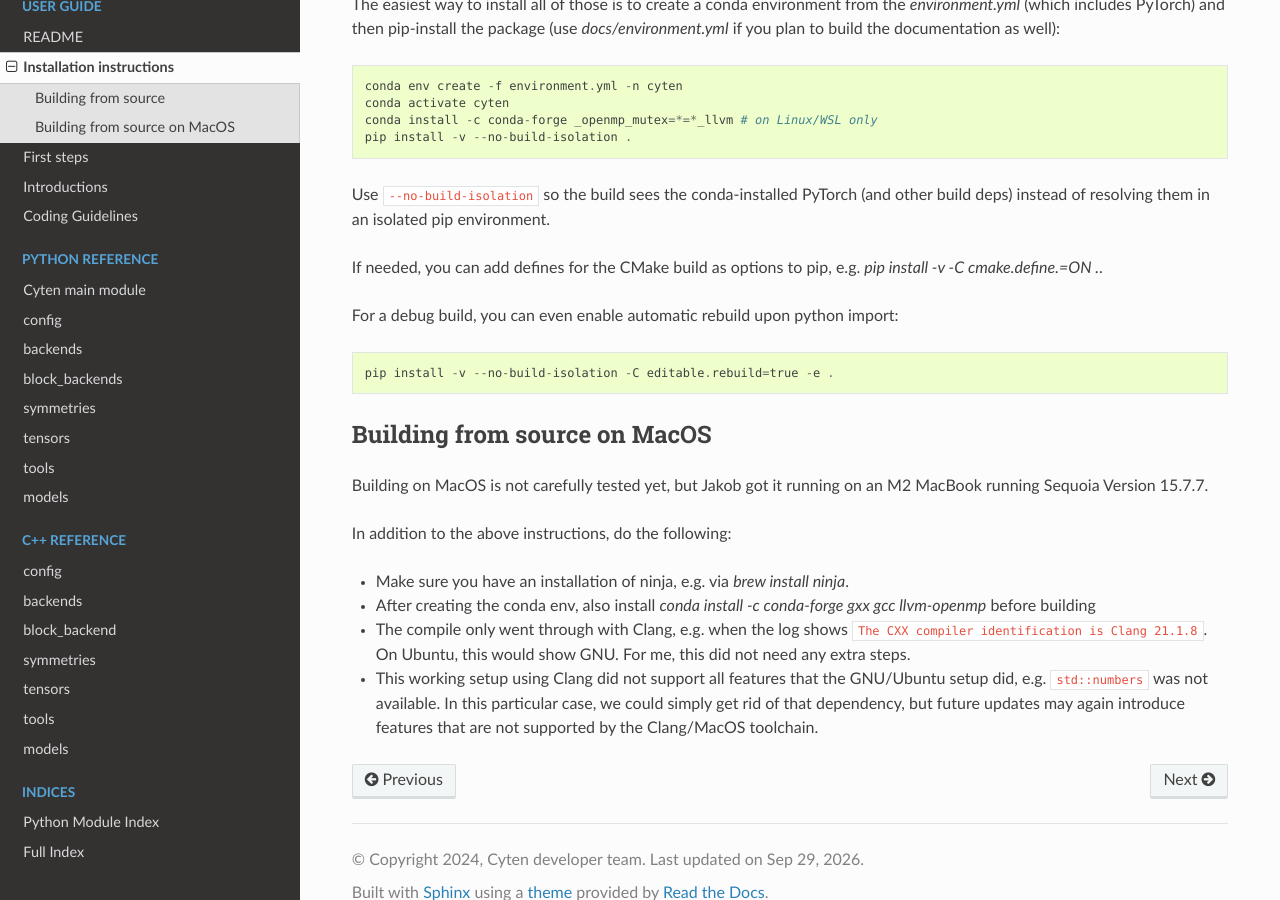
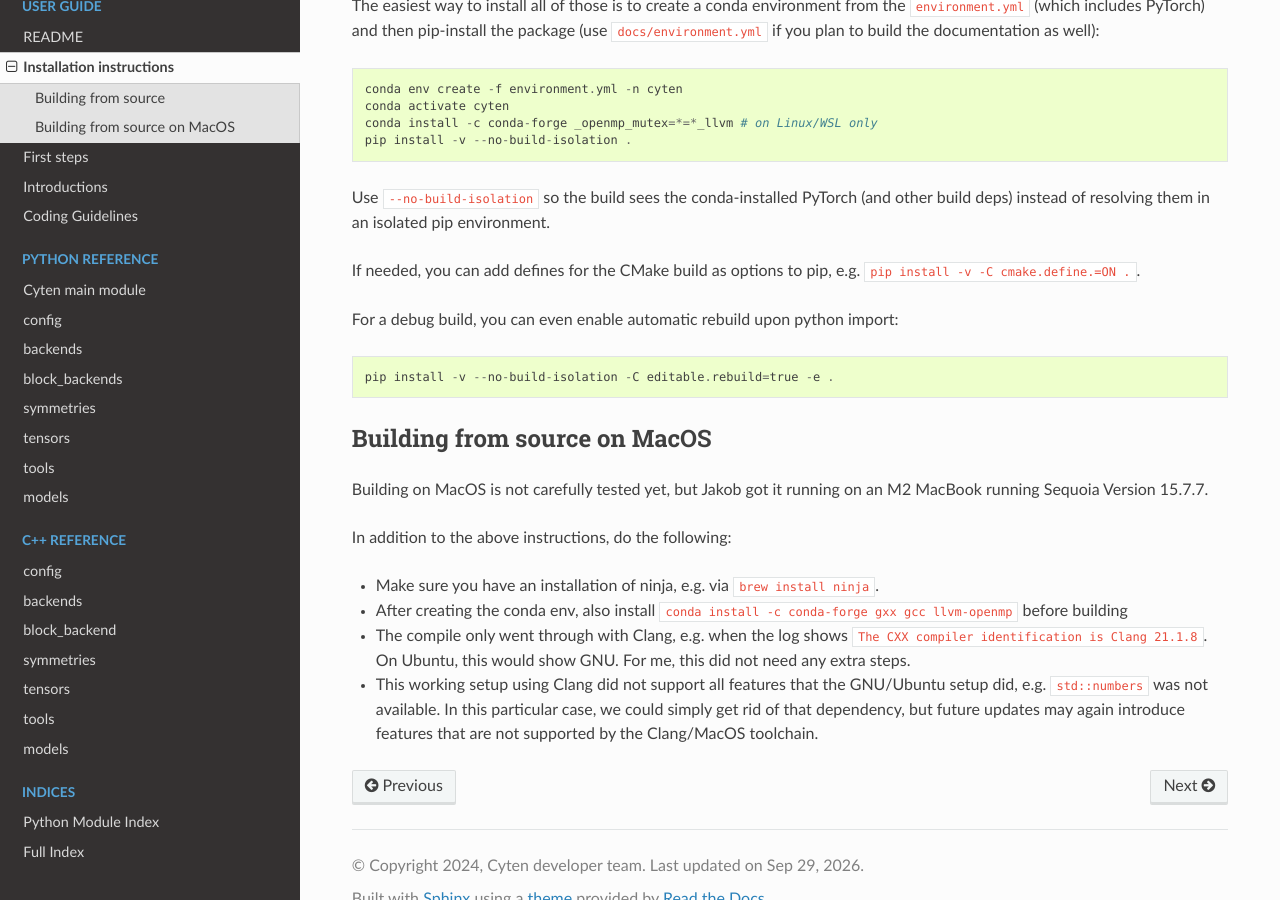
Before and after one commit to tenpy/cyten, a Sphinx documentation site: the page built from docs/INSTALL.rst, in a window 1280 px wide and 900 px high, scrolled down 971 px. Built offline with Sphinx 7.4.7 and the Read the Docs theme 3.1.0, drawn with Linux system fonts in a browser that asks for light colours; the version number could not be read and is left out.

```diff
--- a/docs/INSTALL.rst
+++ b/docs/INSTALL.rst
@@ -26,7 +26,7 @@ no Windows support yet, use WSL):
   system ``g++``. Python already loads conda's ``libstdc++``; objects compiled
   with a newer GCC fail at ``import cyten`` with missing ``GLIBCXX_*`` symbols.
 - CMake, make
-- Python >= 3.12, with numpy>=2.0, scipy and a few other python packages as listed in `environment.yml`
+- Python >= 3.12, with numpy>=2.0, scipy and a few other python packages as listed in ``environment.yml``
 - **PyTorch** (``torch`` / conda-forge ``pytorch``): required at build and runtime.
   CMake finds libtorch via ``torch.utils.cmake_prefix_path`` and links ``cyten._core`` against
   the same shared libraries as ``import torch``, so PyTorch must be installed in the build
@@ -38,9 +38,9 @@ no Windows support yet, use WSL):
   ``pip install torch --index-url https://download.pytorch.org/whl/cpu``.
 - scikit-build
 
-The easiest way to install all of those is to create a conda environment from the `environment.yml`
+The easiest way to install all of those is to create a conda environment from the ``environment.yml``
 (which includes PyTorch) and then pip-install the package
-(use `docs/environment.yml` if you plan to build the documentation as well)::
+(use ``docs/environment.yml`` if you plan to build the documentation as well)::
 
     conda env create -f environment.yml -n cyten
     conda activate cyten
@@ -50,7 +50,7 @@ The easiest way to install all of those is to create a conda environment from th
 Use ``--no-build-isolation`` so the build sees the conda-installed PyTorch (and other build
 deps) instead of resolving them in an isolated pip environment.
 
-If needed, you can add defines for the CMake build as options to pip, e.g. `pip install -v -C cmake.define.=ON .`.
+If needed, you can add defines for the CMake build as options to pip, e.g. ``pip install -v -C cmake.define.=ON .``.
 
 
 For a debug build, you can even enable automatic rebuild upon python import::
@@ -64,8 +64,8 @@ Sequoia Version 15.7.7.
 
 In addition to the above instructions, do the following:
 
-- Make sure you have an installation of ninja, e.g. via `brew install ninja`.
-- After creating the conda env, also install `conda install -c conda-forge gxx gcc llvm-openmp` before building
+- Make sure you have an installation of ninja, e.g. via ``brew install ninja``.
+- After creating the conda env, also install ``conda install -c conda-forge gxx gcc llvm-openmp`` before building
 - The compile only went through with Clang, e.g. when the log shows
   ``The CXX compiler identification is Clang 21.1.8``.
   On Ubuntu, this would show GNU. For me, this did not need any extra steps.
```
